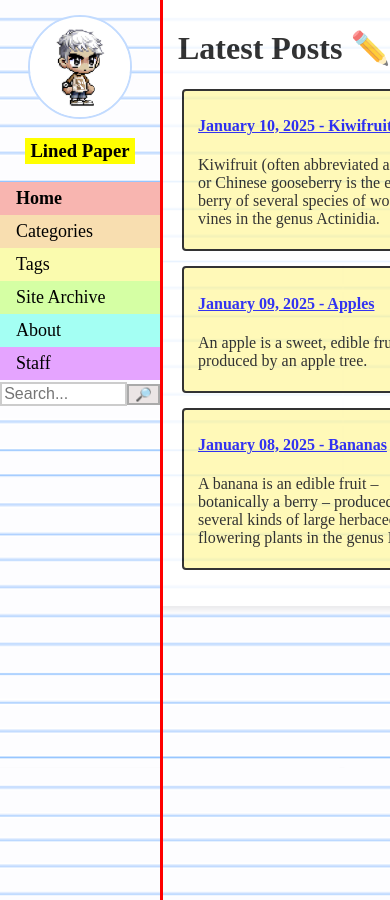
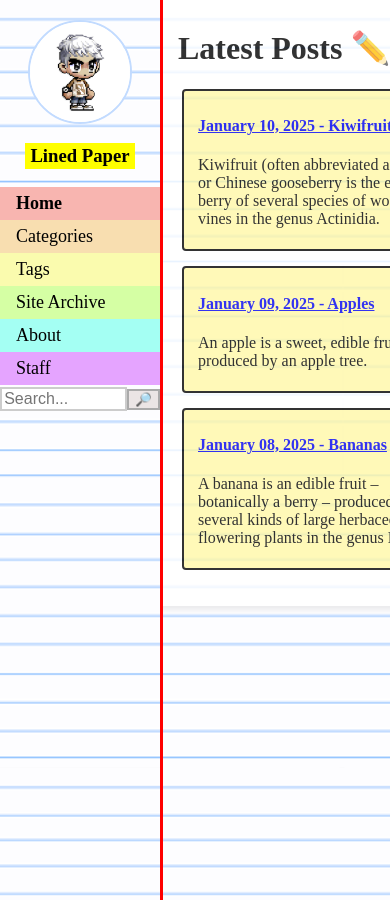
Before and after one commit to iangge/lined-paper, a Jekyll site: the page built from index.html, in a window 390 px wide. Built offline with Jekyll 4.4.1, drawn with Linux system fonts in a browser that asks for light colours; the list of posts is cut into pages by our own code.

Commit message:
Remove @media tags

```diff
--- a/assets/css/styles.scss
+++ b/assets/css/styles.scss
@@ -160,9 +160,3 @@
       margin: 0 0 20px 0; /* Keep only bottom margin */
       padding: 0; /* Remove padding, if any */
     }
-
-  /* On smaller screens, where height is less than 450px, change the style of the sidebar (less padding and a smaller font size) */
-  @media screen and (max-width: 768px) {
-    .sidenav {padding-top: 15px;}
-    .sidenav a {font-size: 18px;}
-  }
```
Also changed, not shown: 6 other files.
